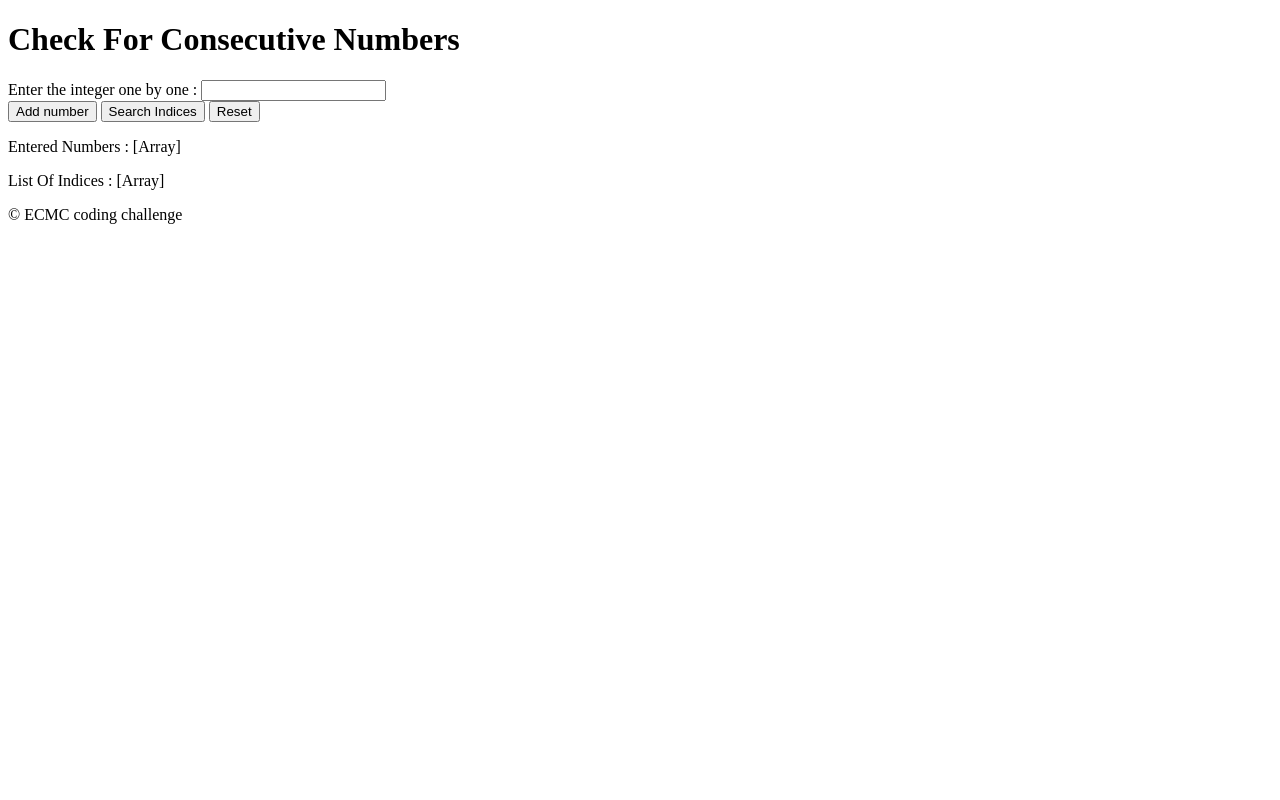
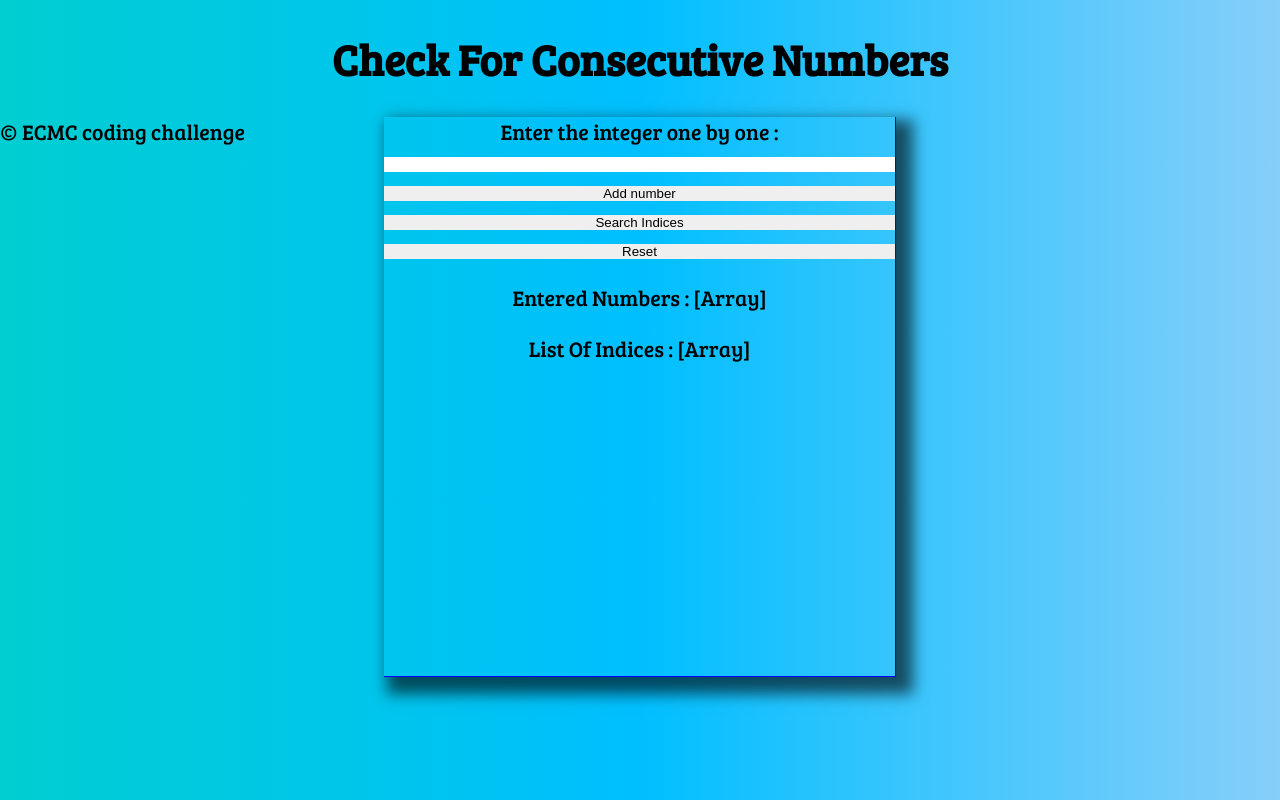
Before and after one commit to MimStha/Consecutive-runs, a plain HTML site: page index.html in a window 1280 px wide. Drawn offline with nearby package versions, Linux system fonts and the light colour scheme.

Commit message:
CSS added

```diff
--- a/index.html
+++ b/index.html
@@ -11,7 +11,7 @@
     <script src="https://code.jquery.com/jquery-2.2.4.min.js" integrity="sha256-BbhdlvQf/xTY9gja0Dq3HiwQF8LaCRTXxZKRutelT44=" crossorigin="anonymous"></script>
 
     <!-- CSS Files -->
-    <link rel="stylesheet" type="text/css" href="main.css">
+    <link rel="stylesheet" type="text/css" href="style.css">
 
     <!-- Google Font -->
     <link href="https://fonts.googleapis.com/css?family=Bree+Serif" rel="stylesheet">
--- /dev/null
+++ b/style.css
@@ -0,0 +1,58 @@
+/*hmtl5 Reset*/
+* {
+	padding: 0;
+	border: 0;
+}
+html {
+	font-family: 'Bree Serif', serif !important;
+	-webkit-text-size-adjust: 100%;
+	-ms-text-size-adjust: 100%;
+}
+
+/*html5 Reset end*/
+footer,
+header,
+section {
+	display: block;
+}
+
+input, button {
+	width : 100%;
+	margin: 0;
+	-webkit-box-sizing: border-box;
+	-moz-box-sizing: border-box;
+	box-sizing: border-box;
+}
+
+body {
+	margin: 0;
+	font-family: 'Bree Serif', serif !important;
+	font-size: 135%;
+	background: -webkit-linear-gradient(0deg, #87CEFA, #00BFFF, #00CED1);
+	background: -moz-linear-gradient(-90deg, #87CEFA, #00BFFF, #00CED1);
+	background: -o-linear-gradient(-90deg, #87CEFA, #00BFFF, #00CED1);
+	background: linear-gradient(-90deg, #87CEFA, #00BFFF, #00CED1);
+}
+
+#header {
+	border-radius: 12px 0 0 12px;
+	text-align: center;
+}
+
+#content {
+	box-sizing: border-box;
+	height: 70%;
+	width: 40%;
+	text-align: center;
+
+	position: absolute;
+	margin: 0 -20%;
+	left: 50%;
+
+	-webkit-box-shadow: 10px 10px 14px 7px rgba(0, 0, 0, 0.61);
+	-moz-box-shadow: 10px 10px 14px 7px rgba(0, 0, 0, 0.61);
+	box-shadow: 10px 10px 14px 7px rgba(0, 0, 0, 0.61);
+
+	border-right: 1px solid blue;
+	border-bottom: 1px solid blue;
+}
```
